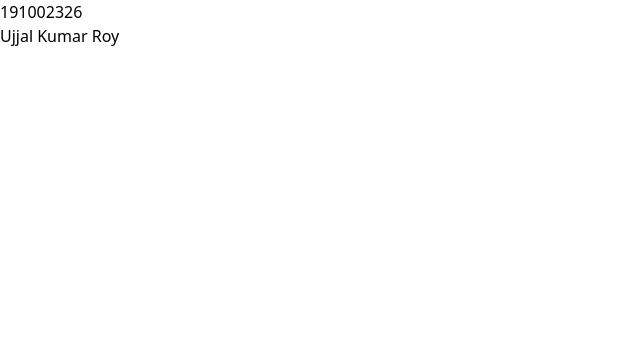
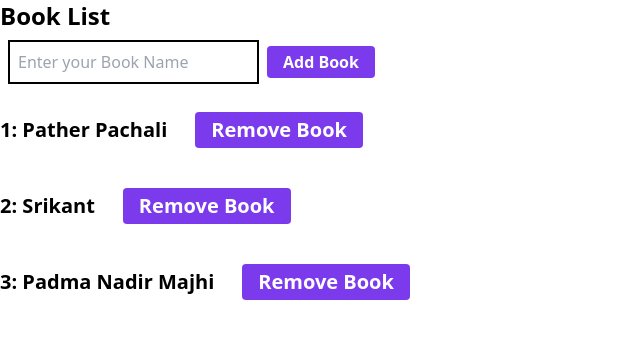
Before and after one commit to Ujjal-ENG/start-learn-react, a React (Create React App) app: page / in a window 1280 px wide. Shown: the top 338 px of the page, without its empty margins (0-640 px from the left). Built offline with nearby package versions, Linux system fonts and the light colour scheme.

Commit message:
done the useReducer hooks in react and also i successfully implement this

```diff
--- a/src/App.js
+++ b/src/App.js
@@ -1,10 +1,10 @@
 import React from 'react';
-import ComponentA from './PROP-DRILING/ComponentA';
+import UseReducer2 from './HOOKS_USE-REDUCER/UseReducer2';
 
 const App = () => {
     return (
         <>
-            <ComponentA />
+            <UseReducer2 />
         </>
     );
 };
--- /dev/null
+++ b/src/HOOKS_USE-REDUCER/UseReducer2.js
@@ -0,0 +1,87 @@
+import React, { useReducer, useState } from 'react';
+
+const booksData = [
+    { id: 1, name: 'Pather Pachali' },
+    { id: 2, name: 'Srikant' },
+    { id: 3, name: 'Padma Nadir Majhi' }
+];
+
+const Modal = ({ modalText }) => {
+    return <h3 className="text-xl font-bold text-red-600">{modalText}</h3>;
+};
+
+const reducer = (state, action) => {
+    if (action.type === 'ADD') {
+        const allBooks = [...state.books, action.payload];
+        return {
+            ...state,
+            books: allBooks,
+            modalText: 'Books is Added!!',
+            isModalOpen: true
+        };
+    }
+    if (action.type === 'Remove') {
+        const filteredBook = [...state.books].filter((el) => el.id !== action.payload);
+
+        return {
+            ...state,
+            books: filteredBook,
+            modalText: 'Book is deleted!!',
+            isModalOpen: true
+        };
+    }
+};
+
+const UseReducer2 = () => {
+    const [newBook, setNewBook] = useState('');
+
+    const [bookstate, dispatch] = useReducer(reducer, {
+        books: booksData,
+        modalText: '',
+        isModalOpen: false
+    });
+
+    const onSubmit = (e) => {
+        e.preventDefault();
+        const newBooks = { id: new Date().getSeconds().toString(), name: newBook };
+        dispatch({
+            type: 'ADD',
+            payload: newBooks
+        });
+        setNewBook('');
+    };
+
+    const removeBook = (id) => {
+        dispatch({
+            type: 'Remove',
+            payload: id
+        });
+    };
+
+    return (
+        <div>
+            <h1 className="text-2xl font-bold">Book List</h1>
+            <form onSubmit={onSubmit}>
+                <input type="text" className="border-black border-2 m-2 outline-orange-600 p-2 " placeholder="Enter your Book Name" value={newBook} onChange={(e) => setNewBook(e.target.value)} />
+                <button type="submit" className="font-bold px-4 py-1 rounded bg-violet-600 text-white active:px-3 active:py=0">
+                    Add Book
+                </button>
+            </form>
+            {bookstate.isModalOpen && <Modal modalText={bookstate.modalText} />}
+            {bookstate.books &&
+                bookstate.books.map((el) => {
+                    return (
+                        <h4 className="text-xl font-bold" key={el.id}>
+                            {' '}
+                            {el.id}: {el.name}
+                            <button type="button" className="font-bold px-4 py-1 rounded bg-violet-600 text-white active:px-3 active:py=0 mx-7 my-5" onClick={() => removeBook(el.id)}>
+                                Remove Book
+                            </button>
+                        </h4>
+                    );
+                })}
+        </div>
+    );
+};
+
+export default UseReducer2;
```
